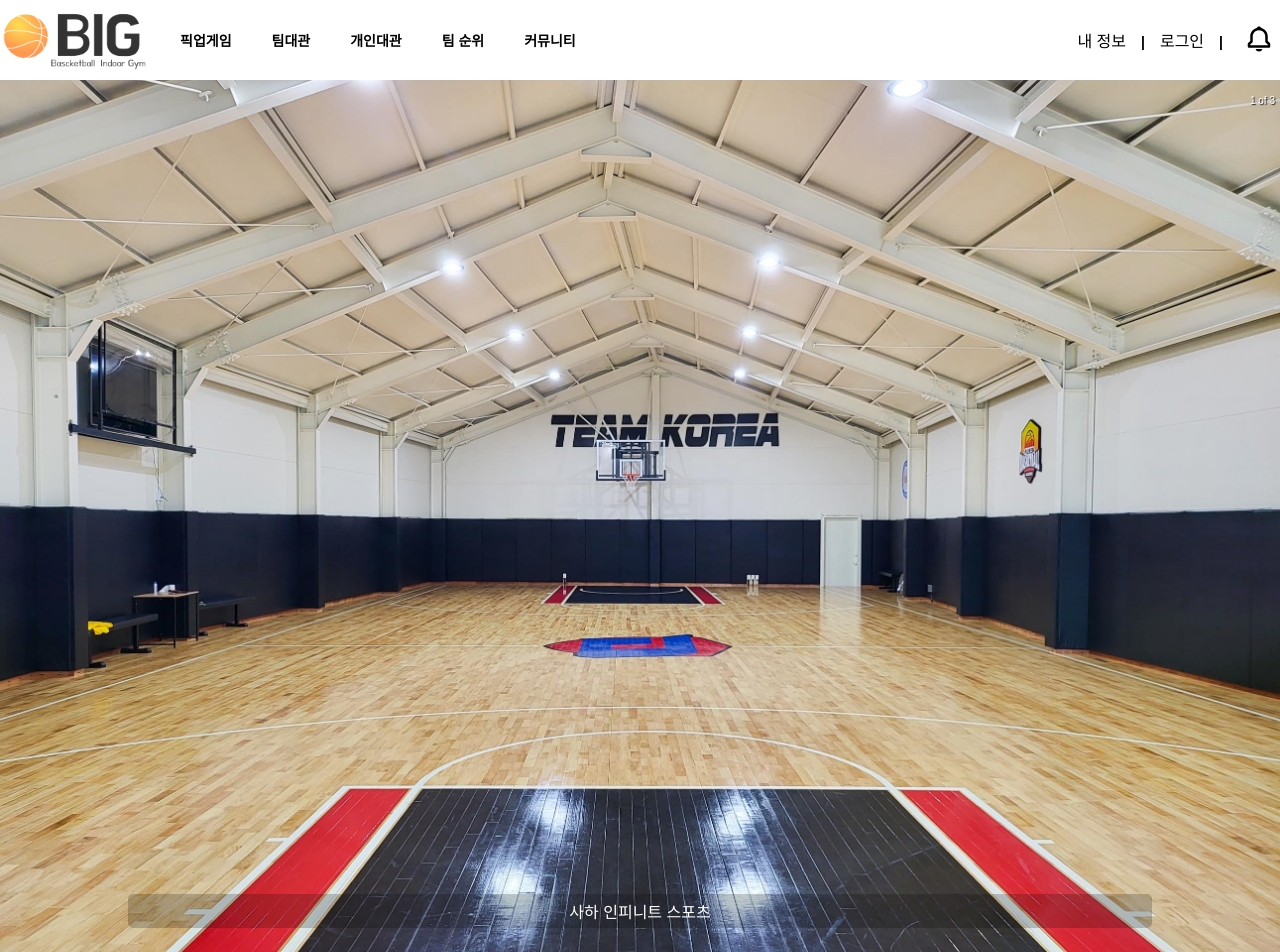
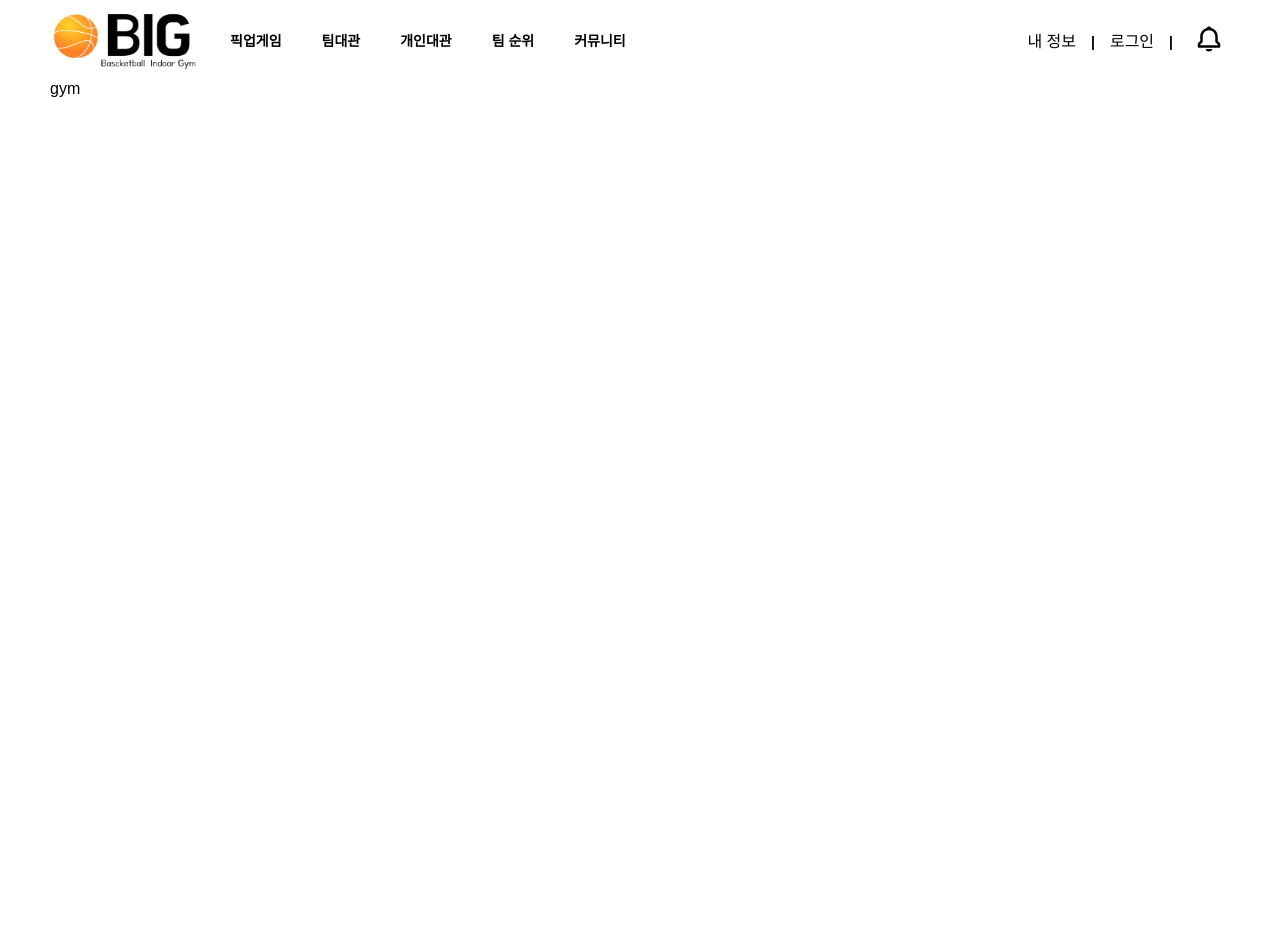
Before and after one commit to B-I-G-team/BIG_front, a React (Create React App) app: page /gym in a window 1280 px wide. Shown: the top 952 px of the page. After the commit the page ends 800 px from the top, so only its background shows below. Built offline with nearby package versions, Linux system fonts and the light colour scheme; no server answers.

Commit message:
슬라이드 컴포넌트 위치 수정

```diff
--- a/src/App.tsx
+++ b/src/App.tsx
@@ -7,7 +7,6 @@
 import Gym from './container/gym';
 import Owner from './container/owner';
 import Signup from './container/signup';
-import Slide from './components/Slide';
 import Header from './components/common/Header';
 import { getAuth, onAuthStateChanged } from 'firebase/auth';
 import { useSetAtom } from 'jotai';
@@ -25,10 +24,10 @@
   }, [setUser]);
 
   return (
-    <>
+    <Container>
+      <ContentWrrapper>
         <BrowserRouter>
           <Header />
-        <Slide/>
           <Routes>
             <Route index element={<Home />} />
             <Route path="mypage" element={<Mypage />} />
@@ -38,7 +37,8 @@
             <Route path="gym" element={<Gym />} />
           </Routes>
         </BrowserRouter>
-    </>
+      </ContentWrrapper>
+    </Container>
   );
 }
 
--- a/src/components/Slide.tsx
+++ b/src/components/Slide.tsx
@@ -1,62 +1,34 @@
 import React from 'react';
-import "react-responsive-carousel/lib/styles/carousel.min.css"; // requires a loader
+import 'react-responsive-carousel/lib/styles/carousel.min.css'; // requires a loader
 import { Carousel } from 'react-responsive-carousel';
-import gym1Img from '../assets/gym1.jpg'
-import gym2Img from '../assets/gym2.jpg'
-import gym3Img from '../assets/gym3.jpg'
+import gym1Img from '../assets/gym1.jpg';
+import gym2Img from '../assets/gym2.jpg';
+import gym3Img from '../assets/gym3.jpg';
 import SlideImgs from './SlideImgs';
-
 
 const tempDataArr = [
   {
     id: 1,
     image: gym1Img,
-      name: '사하 인피니트 스포츠',
   },
   {
     id: 2,
     image: gym2Img,
-      name: '당리 인피니트 스포츠',
   },
   {
     id: 3,
     image: gym3Img,
-      name: '괴정 인피니트 스포츠',
   },
 ];
 
 const Slide = () => {
   return (
-            <Carousel width={"100%"} showArrows ={false} dynamicHeight ={true}>
+    <Carousel width={'100%'} showArrows={false} dynamicHeight={true}>
       {tempDataArr.map((item) => (
         <SlideImgs key={item.id} data={item} />
       ))}
     </Carousel>
+  );
+};
 
-           /*
-            <Carousel showArrows={false} dynamicHeight={true}>
-            <div key="slide1">
-                <img src="http://placehold.it/350x150" />
-            </div>
-            <div key="slide2">
-                <img src="http://placehold.it/255x150" />
-            </div>
-            <div key="slide3">
-                <img src="http://placehold.it/295x150" />
-            </div>
-            <div key="slide4">
-                <img src="http://placehold.it/310x150" />
-            </div>
-            <div key="slide5">
-                <img src="http://placehold.it/575x250" />
-            </div>
-            <div key="slide6">
-                <img src="http://placehold.it/450x150" />
-            </div>
-            </Carousel>
-        */
-
-  )
-}
-
-export default Slide
+export default Slide;
--- a/src/components/SlideImgs.tsx
+++ b/src/components/SlideImgs.tsx
@@ -1,42 +1,34 @@
-import React from 'react'
+import React from 'react';
 import styled from 'styled-components';
 
 interface Props {
   data: {
     id: number;
     image: string;
-      name: string;
   };
 }
 
-const SlideImgs = ({data} : Props) => {
-
+const SlideImgs = ({ data }: Props) => {
   return (
     <ImageBox>
-        <Image src={data.image} alt={data.name}/>
-        <Label>
-            {data.name}
-        </Label>
+      <Image src={data.image} alt="image" />
     </ImageBox>
-  )
-}
+  );
+};
 
-export default SlideImgs
+export default SlideImgs;
 
-const ImageBox = styled.div`
-`
-const Image = styled.img`
-
+const ImageBox = styled.div``;
+const Image = styled.img``;
+const Label = styled.p`
+  position: absolute;
+  display: inline;
+  width: 80%;
+  left: 10%;
+  bottom: 10%;
+  padding: 5px;
+  border-radius: 5px;
+  color: white;
+  background-color: rgba(0, 0, 0, 0.2);
+  z-index: 10;
 `;
-const Label = styled.p`
-    position : absolute;
-    display: inline;
-    width : 80%;
-    left : 10%;
-    bottom : 10%;
-    padding :5px;
-    border-radius : 5px;
-    color: white;
-    background-color : rgba(0,0,0,0.2);
-    z-index : 10;
-`
--- a/src/container/index.tsx
+++ b/src/container/index.tsx
@@ -1,10 +1,12 @@
 import GymList from 'components/home/GymList';
+import Slide from 'components/Slide';
 import React from 'react';
 
 const Index = () => {
   return (
     <>
       {/* 슬라이드 */}
+      <Slide />
       <GymList />
     </>
   );
```
Lines whose indentation alone changed are shown as unchanged.
